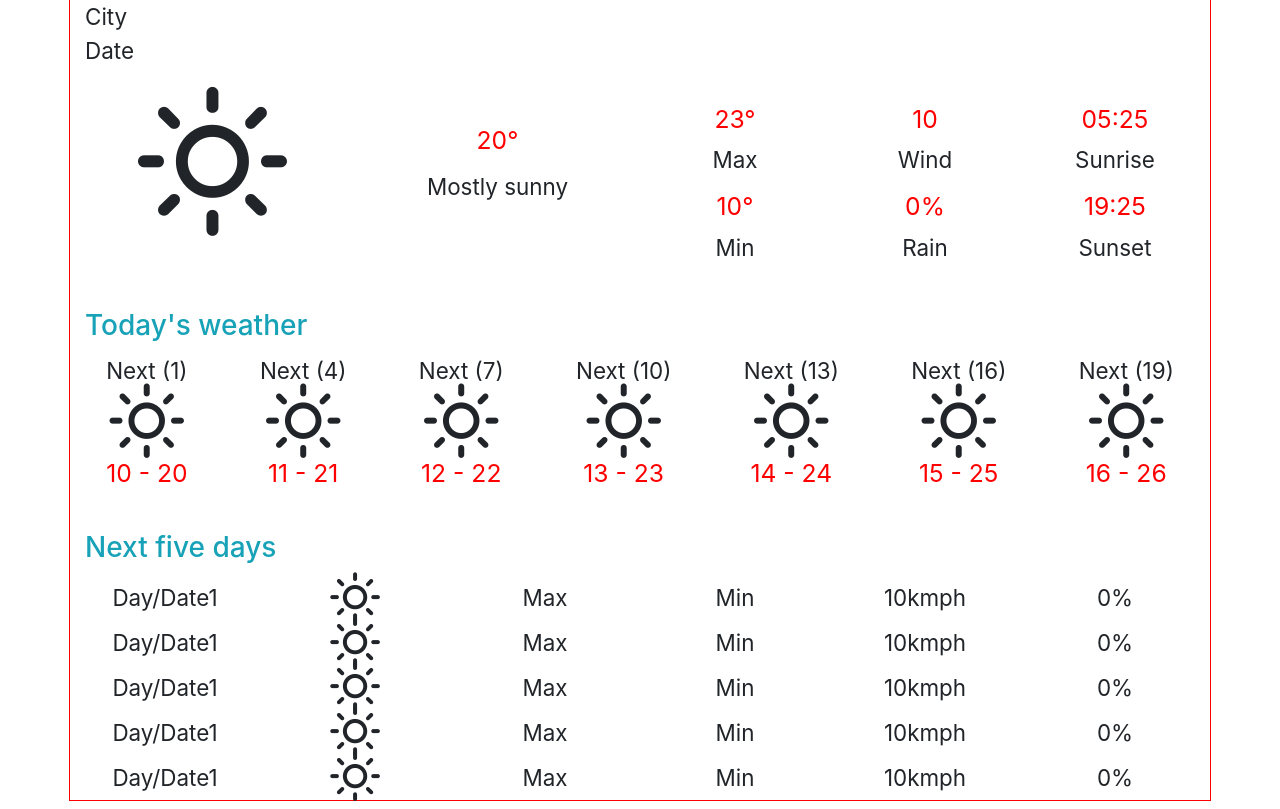
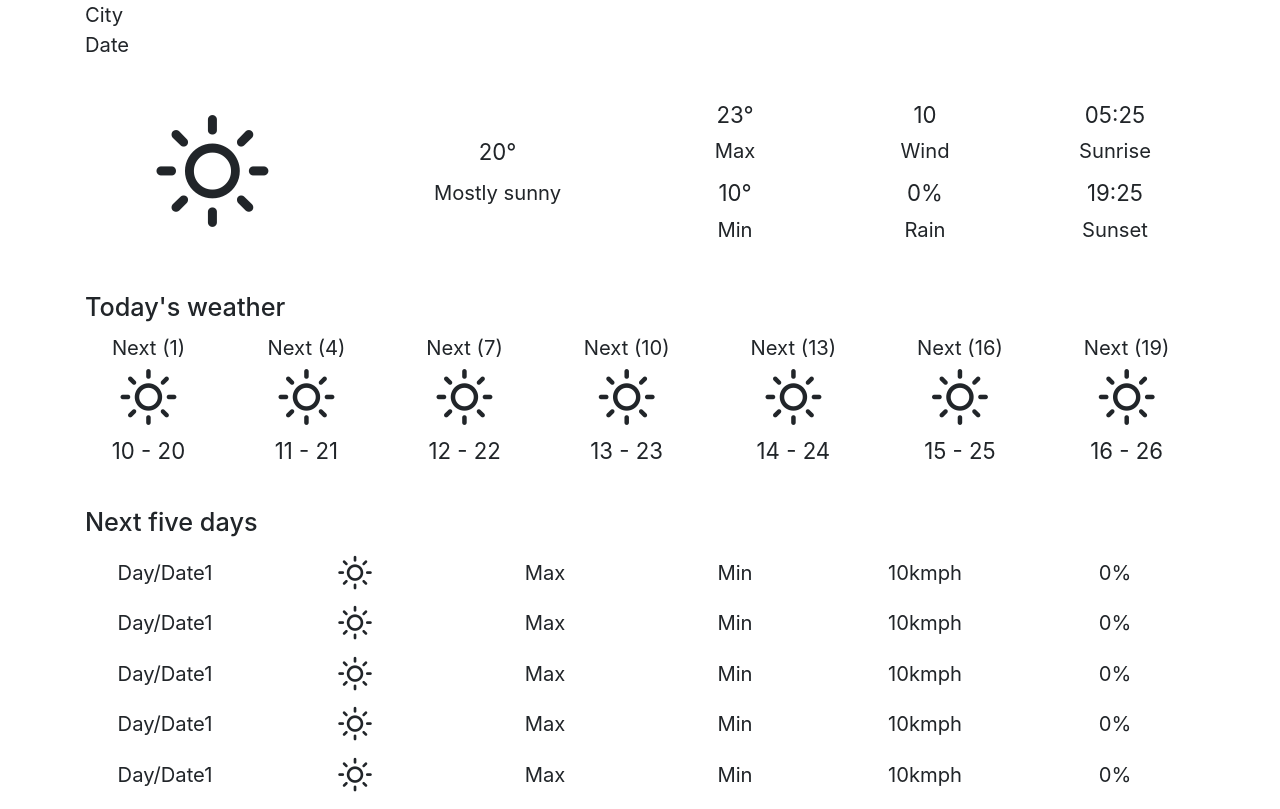
Before and after one commit to LGA-dev/weather-app, a website: page app/index.html in a window 1280 px wide. Drawn offline with Linux system fonts and the light colour scheme.

Commit message:
Fix weather icons display on tablet/desktop view

```diff
--- a/app/index.html
+++ b/app/index.html
@@ -111,7 +111,7 @@
         <div class="hourly-forecast row d-flex justify-content-around">
           <!-- Section title -->
           <div class="hourly-forecast__title col-12 d-flex justify-content-left align-items-center">
-            <h5 class="text-info mt-2">Today's weather</h5>
+            <h5 class="mt-2">Today's weather</h5>
           </div>
 
           <!-- Next (1) hour forecast card -->
@@ -263,7 +263,7 @@
         <div class="next-5-days-forecast row d-flex justify-content-around">
           <!-- Section title -->
           <div class="next-5-days-forecast__title col-12 d-flex justify-content-left align-items-center">
-            <h5 class="text-info mt-2">Next five days</h5>
+            <h5 class="mt-2">Next five days</h5>
           </div>
 
           <!-- Next (1) day forecast card -->
--- a/app/scss/_breakpoints.scss
+++ b/app/scss/_breakpoints.scss
@@ -1,19 +1,41 @@
+// Extra small devices (portrait phones, less than 576px)
+// This is the default in Bootstrap
 @include media-breakpoint-up(xs) {
-  body {
-    // background-color: rgba(255, 255, 0, 0.5);
+  // body {
+  //   background-color: rgba(255, 255, 0, 0.5);
+  // }
+
+  // !! Use bootstrap classes for this later
+
+  //Hide section D (xs,sm)
+  div.col-12:nth-child(4) {
+    display: none;
+  }
+
+  //Hide section F (xs,sm)
+  div.col-12:nth-child(6) {
+    display: none;
   }
 }
 
+
+// Small devices (landscape phones, 576px and up)
+// Does this media query ever gets used?
 @include media-breakpoint-up(sm) {
-  body {
-    // background-color: rgba(81, 255, 0, 0.5);
-  }
+  // body {
+  //   background-color: rgba(81, 255, 0, 0.5);
+  // }
 }
 
+
+// Medium devices (tablets, 768px and up)
 @include media-breakpoint-up(md) {
-  body {
-    // background-color: rgba(0, 255, 213, 0.5);
-  }
+  // body {
+  //   background-color: rgba(0, 255, 213, 0.5);
+  // }
+
+  // !! Use bootstrap classes for this later
+
   // Display section D (md,lg,xl)
   div.col-12:nth-child(4) {
     display: block;
@@ -26,38 +48,24 @@
   div.col-12:nth-child(6) {
     display: block;
   }
-}
-
-@include media-breakpoint-up(lg) {
-  body {
-    // background-color: rgba(0, 17, 255, 0.5);
-  }
-
-  .current-location {
-    // min-height: 10vh;
-    // min-height: 10vh;
-  }
-
-  .current-temp,
-  .daily-stats {
-    // background-color: rgba(162, 0, 255, 0.5);
-    // min-height: 20vh;
-    // border: 1px solid blue;
-  }
-
-  .hourly-forecast {
-    // background-color: rgba(0, 89, 255, 0.5);
-    // min-height: 30vh;
-  }
-
-  .next-5-days-forecast {
-    // background-color: rgba(183, 0, 255, 0.5);
-    // min-height: 20vh;
+  // Self align center to daily stats section
+  div.col-12:nth-child(3) {
+    align-self: center;
   }
 }
 
+
+// Large devices (desktops, 992px and up)
+@include media-breakpoint-up(lg) {
+  // body {
+  //   background-color: rgba(0, 17, 255, 0.5);
+  // }
+}
+
+
+// Extra large devices (large desktops, 1200px and up)
 @include media-breakpoint-up(xl) {
-  body {
-    // background-color: rgba(255, 0, 119, 0.5);
-  }
+  // body {
+  //   background-color: rgba(255, 0, 119, 0.5);
+  // }
 }
--- a/app/scss/_weathericons.scss
+++ b/app/scss/_weathericons.scss
@@ -1,31 +1,22 @@
-i {
-  // font-size: 1.5rem;
-  // padding: .5rem;
-}
-
 .current-temp__icon-container i {
-  // border: 2px solid rgb(255, 255, 255);
-  font-size: 6rem;
-  // padding: 1rem;
+  font-size: 5rem;
+  padding: 1.5rem 0rem;
 }
 
 .next-3-days-forecast__icon_container i {
-  // border: 2px solid yellow;
   font-size: 3rem;
-  // padding: 1rem;
 }
 
 // Tablet/Desktop only
 
 .hourly-forecast__icon_container i {
-  // border: 2px solid rgb(183, 0, 255);
-  font-size: 3rem;
-  // margin: .5rem 0;
-  // padding: 1rem;
+  font-size: 2.5rem;
+  // padding: 1rem 0rem; might come back to this
+  padding: .5rem;
 }
 
 .next-5-days-forecast__icon_container i {
-  // border: 2px solid blue;
-  font-size: 2rem;
-  // padding: 1rem;
+  // font-size: 2rem; might come back to this
+  font-size: 1.5rem;
+  padding: .5rem;
 }
--- a/app/scss/main.scss
+++ b/app/scss/main.scss
@@ -8,72 +8,42 @@
 
 
 html {
-  font-size: calc(18px + (24 - 18) * ((100vw - 320px) / (1600 - 300))) !important;
+  font-size: calc(18px + (21 - 18) * ((100vw - 320px) / (1600 - 300))) !important;
   height: 100%;
-}
-
-.container {
-  outline: 1px solid red;
-  // height: 100vh;
-}
-
-html body main.container div.row {
-  // height: 100%;
 }
 
 .font-size-1 {
   font-size: 1.1rem ;
-  color: red;
+  // color: red;
 }
 
-//Hide section D (xs,sm)
-div.col-12:nth-child(4) {
-  display: none;
-}
+// .container {
+//   outline: 1px solid red;
+// }
 
-//Hide section F (xs,sm)
-div.col-12:nth-child(6) {
-  display: none;
-}
+// .current-location {
+//   background-color: rgba(255, 0, 0, 0.5);
+// }
 
-.current-location {
-  // background-color: rgba(255, 0, 0, 0.5);
-  // min-height: 10vh;
-  // height: 10vh;
-}
+// .current-temp {
+//   background-color: rgba(238, 255, 0, 0.5);
+// }
 
-.current-temp {
-  // background-color: rgba(238, 255, 0, 0.5);
-  // min-height: 30vh;
-  // min-height: 30vh;
-}
+// .daily-stats {
+//   background-color: rgba(0, 255, 0, 0.5);
+// }
 
-.daily-stats {
-  // background-color: rgba(0, 255, 0, 0.5);
-  // min-height: 30vh;
-  // min-height: 30vh;
-}
+// .next-3-days-forecast {
+//   background-color: rgba(0, 47, 255, 0.5);
+// }
 
+// .hourly-forecast {
+//   background-color: rgba(0, 255, 242, 0.5);
+// }
 
-.next-3-days-forecast {
-  // background-color: rgba(0, 47, 255, 0.5);
-  // height: 100%;
-  // height: 30vh;
-}
-
-// Tablet/Desktop only
-
-.hourly-forecast {
-  // background-color: rgba(0, 255, 242, 0.5);
-  // height: 20vh;
-}
-
-
-.next-5-days-forecast {
-  // background-color: rgba(183, 0, 255, 0.5);
-  // min-height: 30vh;
-  // height: 45vh;
-}
+// .next-5-days-forecast {
+//   background-color: rgba(183, 0, 255, 0.5);
+// }
 
 // Only way to make it work
 .align-content-between {
```
Also changed, not shown: app/css/main.css.
